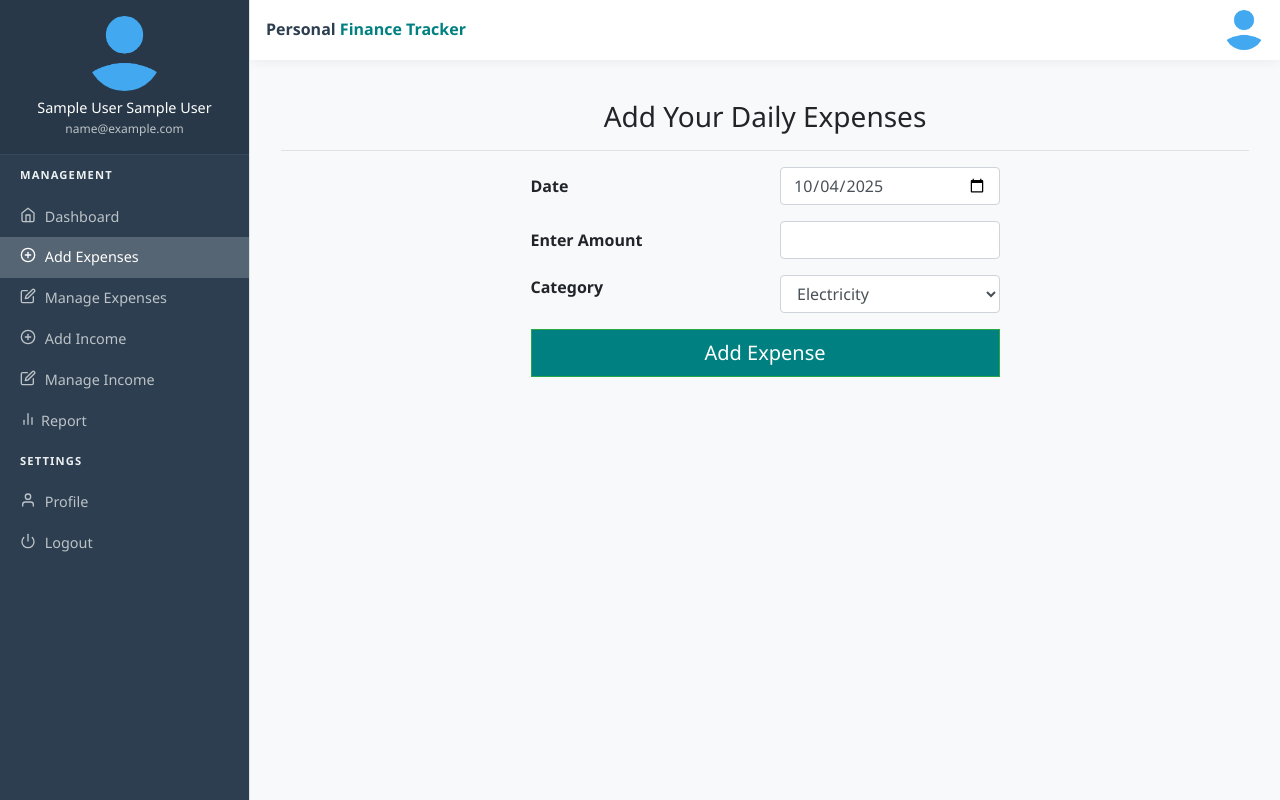
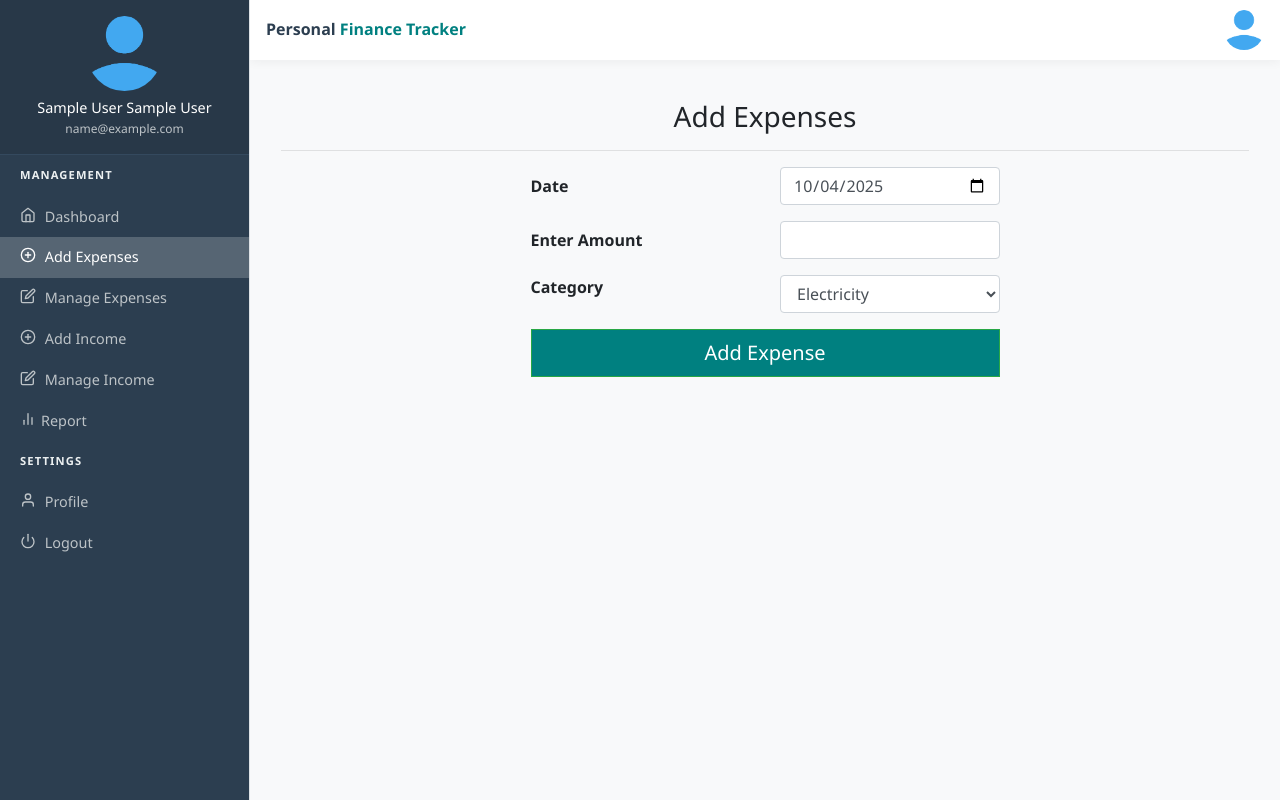
Before and after one commit to rob706/fintrack, a PHP site: page /add_expense.php in a window 1280 px wide. Run offline with PHP 8.4, Linux system fonts and the light colour scheme; the visitor is signed in with stand-in values (Sample User, id 1).

Commit message:
Updated files

```diff
--- a/add_expense.php
+++ b/add_expense.php
@@ -458,7 +458,7 @@ if (isset($_GET['delete'])) {
 
       <!-- MAIN CONTENT REMAINS EXACTLY THE SAME -->
       <div class="container">
-                <h3 class="mt-4 text-center">Add Your Daily Expenses</h3>
+                <h3 class="mt-4 text-center">Add Expenses</h3>
                 <hr>
                 <div class="row ">
 
```
